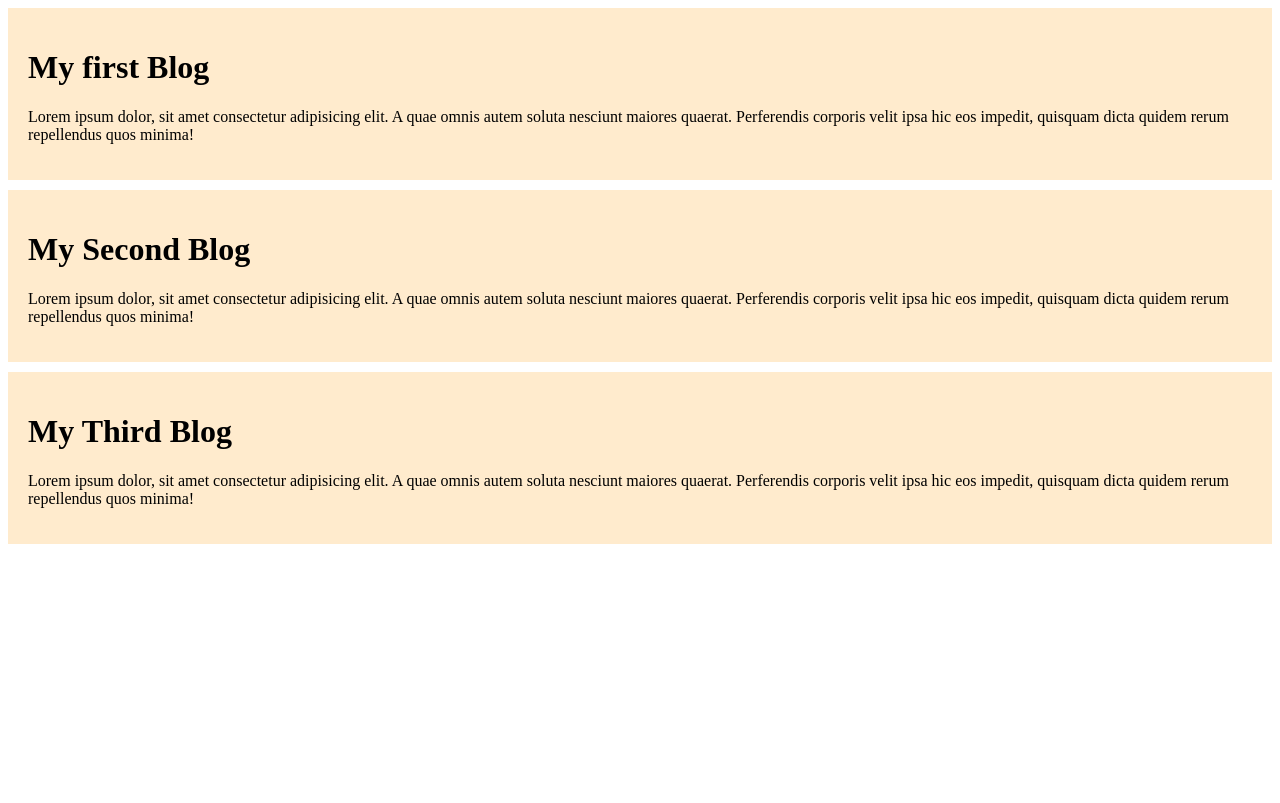
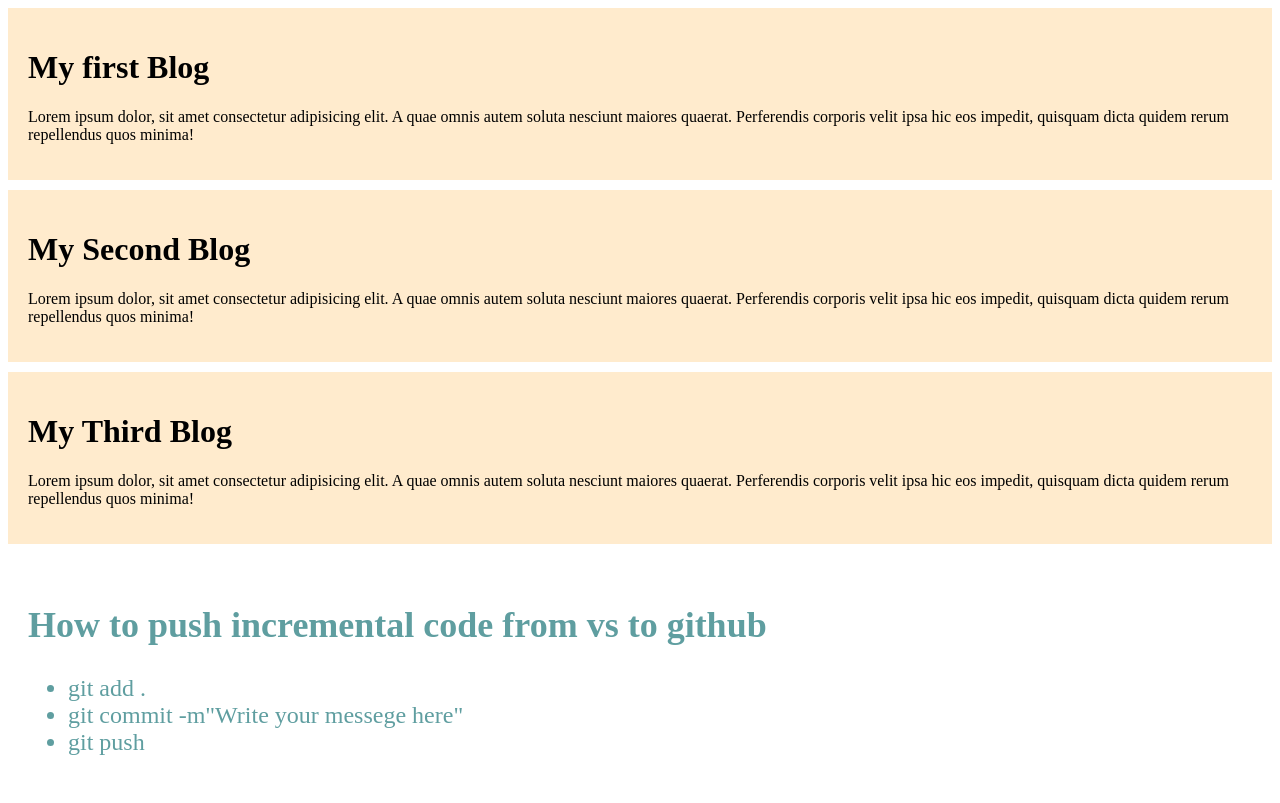
Before and after one commit to ishanisib/my-first-github-repo, a plain HTML site: page index.html in a window 1280 px wide. Drawn offline with Linux system fonts and the light colour scheme.

Commit message:
3rd time adding

```diff
--- a/index.html
+++ b/index.html
@@ -19,5 +19,15 @@
         <h1>My Third Blog</h1>
         <p>Lorem ipsum dolor, sit amet consectetur adipisicing elit. A quae omnis autem soluta nesciunt maiores quaerat. Perferendis corporis velit ipsa hic eos impedit, quisquam dicta quidem rerum repellendus quos minima!</p>
     </div>
+    <div id="push">
+        <h2><b>How to push incremental code from vs to github</b></h2>
+        <ul>
+            <li>git add .</li>
+            <li>git commit -m"Write your messege here"</li>
+            <li>git push</li>
+
+        </ul>
+
+    </div>
 </body>
 </html>
--- a/styles/blog.css
+++ b/styles/blog.css
@@ -3,3 +3,12 @@
     margin-bottom: 10px;
     padding: 20px;
  }
+
+ #push{
+    background-color: white;
+    color: cadetblue;
+    font-size: x-large;
+    /* font-style: italic; */
+    font-family: 'Times New Roman', Times, serif;
+
+ }
```
